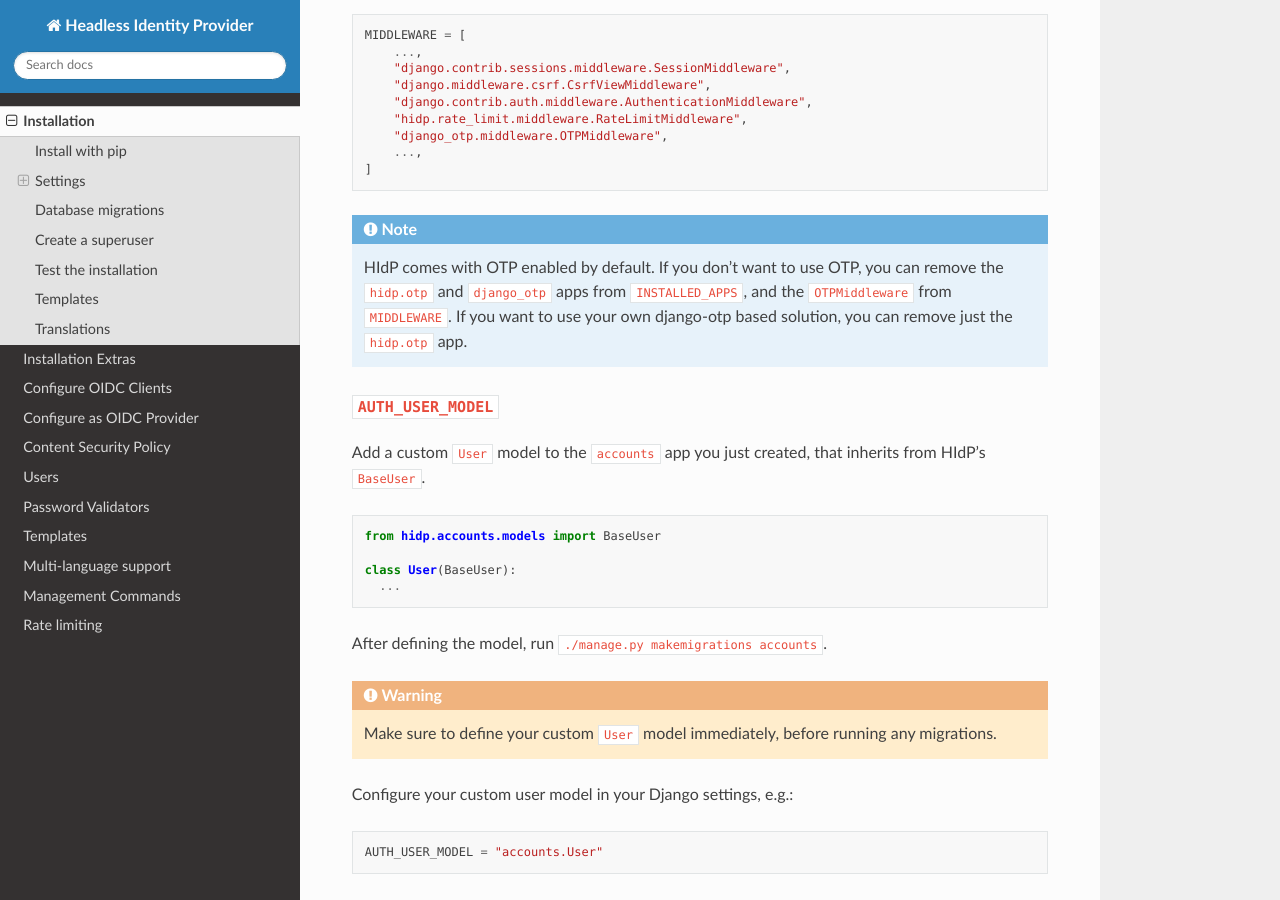
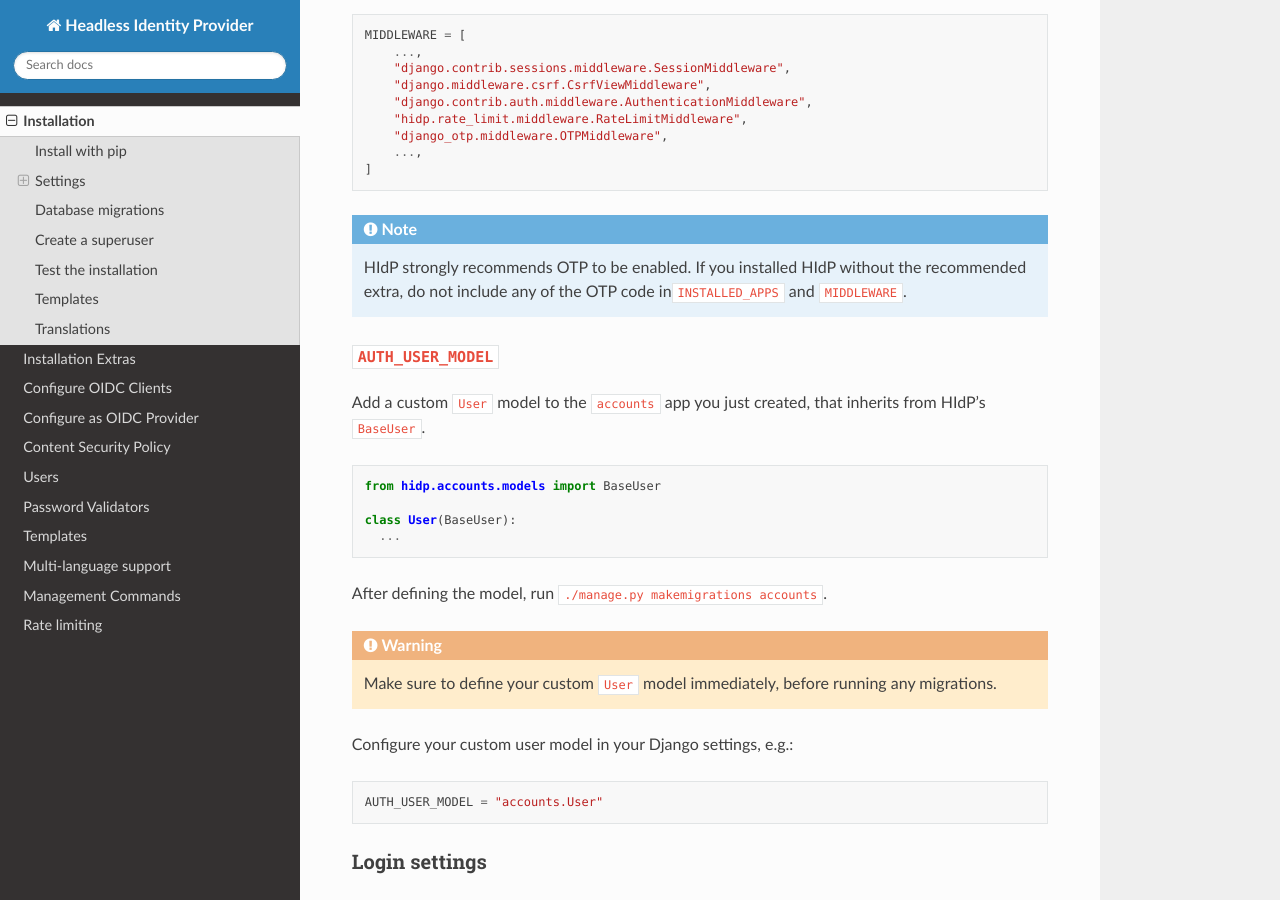
Before and after one commit to leukeleu/django-hidp, a Sphinx documentation site: the page built from packages/hidp/docs/installation.md, in a window 1280 px wide and 900 px high, scrolled down 1475 px. Built offline with Sphinx 7.4.7 and the Read the Docs theme 3.1.0, drawn with Linux system fonts in a browser that asks for light colours.

Commit message:
Improve installation note wording
Co-authored-by: Jaap Roes <jroes@leukeleu.nl>

````diff
--- a/packages/hidp/docs/installation.md
+++ b/packages/hidp/docs/installation.md
@@ -72,9 +72,8 @@ MIDDLEWARE = [
 ```
 
 :::{note}
-HIdP comes with OTP enabled by default. If you don't want to use OTP, you can remove the `hidp.otp` and `django_otp`
-apps from `INSTALLED_APPS`, and the `OTPMiddleware` from `MIDDLEWARE`.
-If you want to use your own django-otp based solution, you can remove just the `hidp.otp` app.
+HIdP strongly recommends OTP to be enabled. If you installed HIdP without the recommended extra,
+do not include any of the OTP code in`INSTALLED_APPS` and `MIDDLEWARE`.
 :::
 
 ### `AUTH_USER_MODEL`
````
